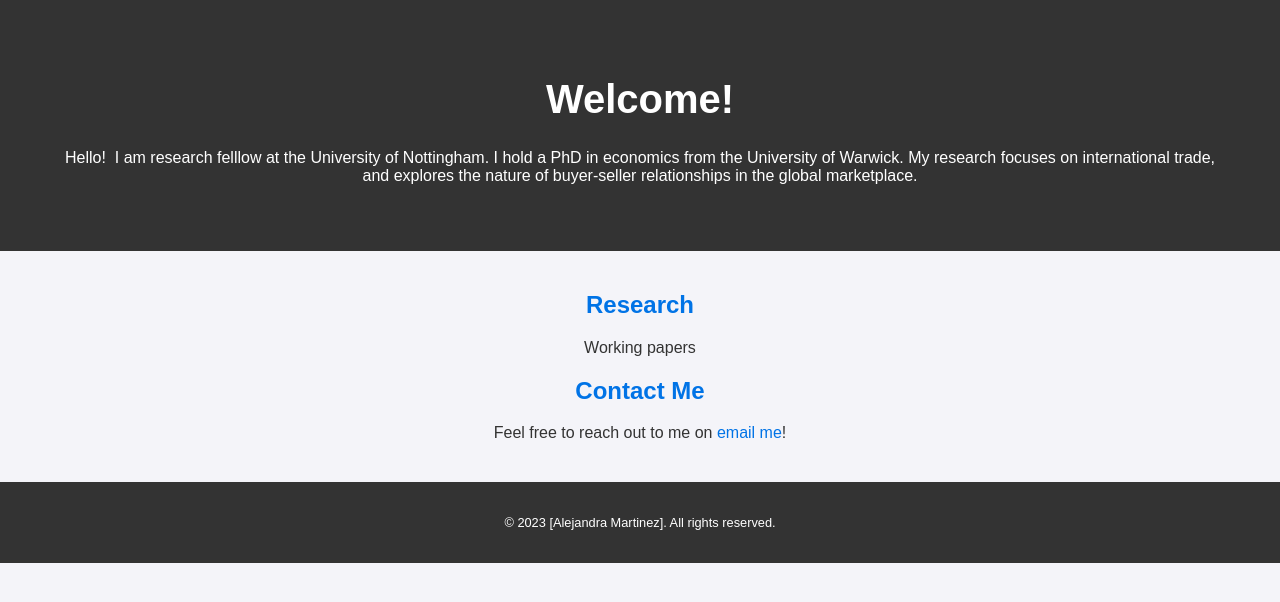
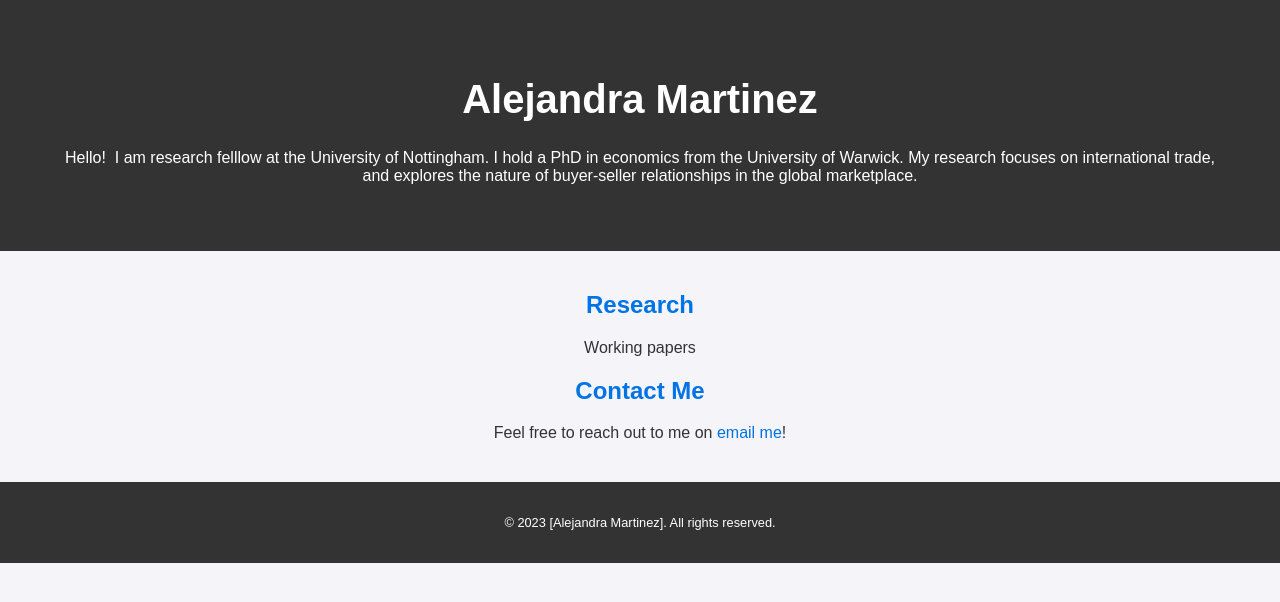
Before and after one commit to alemarty/alejandra.martinez, a plain HTML site: page index.html in a window 1280 px wide. Drawn offline with Linux system fonts and the light colour scheme.

Commit message:
Update index.html

```diff
--- a/index.html
+++ b/index.html
@@ -49,7 +49,7 @@
 <body>
     <!-- Header Section -->
     <header>
-        <h1>Welcome!</h1>
+        <h1>Alejandra Martinez</h1>
         <p>Hello!  I am research felllow at the University of Nottingham. I hold a PhD in economics from the University of Warwick. My research focuses on international trade, and explores the nature of buyer-seller relationships in the global marketplace.</p>
     </header>
 
```
